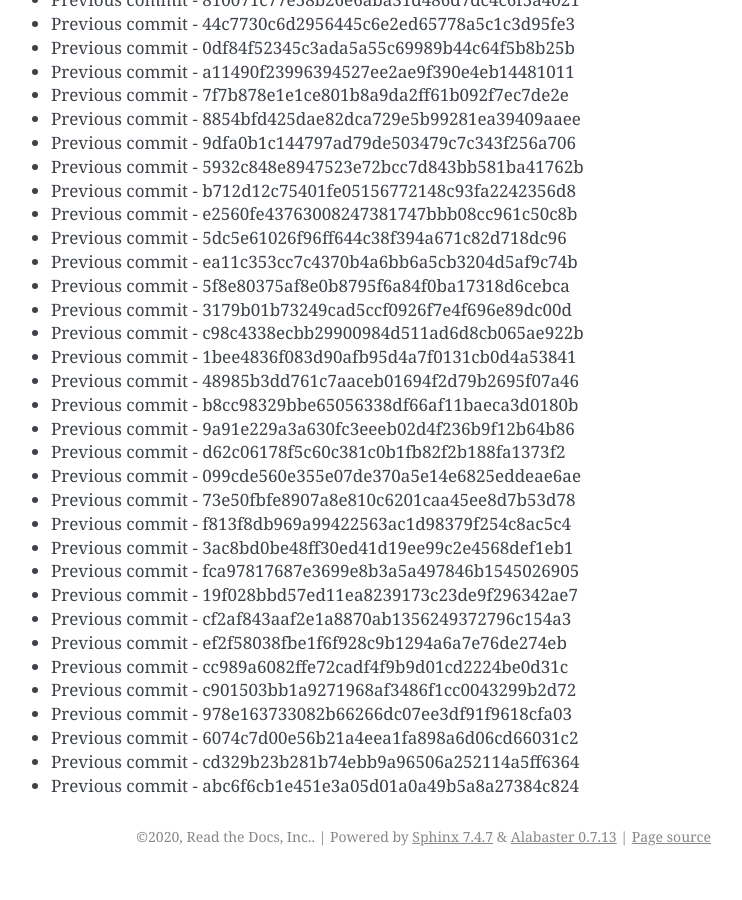
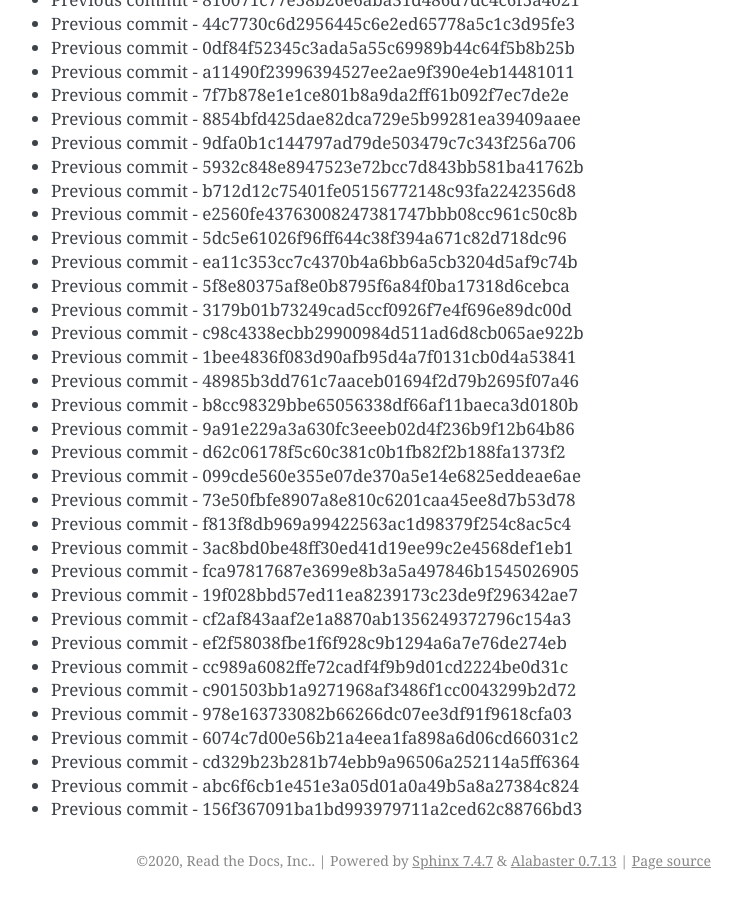
Before and after one commit to readthedocs/rtd-git-stresstest, a Sphinx documentation site: the page built from docs/updates.rst, in a window 1280 px wide and 900 px high, scrolled down 82231 px. Shown: the whole window, without its empty margins (399-1141 px from the left). Built offline with Sphinx 7.4.7, drawn with Linux system fonts in a browser that asks for light colours; before the commit the page ends 83107 px from its top, so only the background shows below that.

Commit message:
Generating commit from previous: 156f367091ba1bd993979711a2ced62c88766bd3

```diff
--- a/docs/updates.rst
+++ b/docs/updates.rst
@@ -3487,3 +3487,4 @@ It can be tested for any performance characteristics.
 * Previous commit - 6074c7d00e56b21a4eea1fa898a6d06cd66031c2
 * Previous commit - cd329b23b281b74ebb9a96506a252114a5ff6364
 * Previous commit - abc6f6cb1e451e3a05d01a0a49b5a8a27384c824
+* Previous commit - 156f367091ba1bd993979711a2ced62c88766bd3
```
